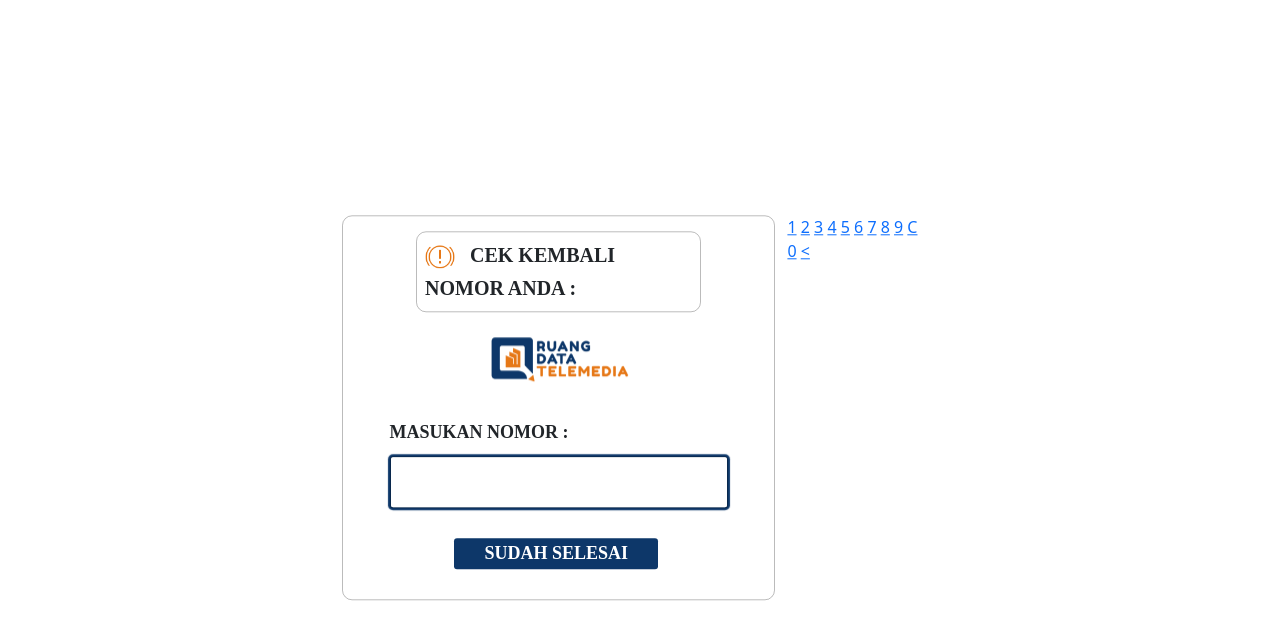
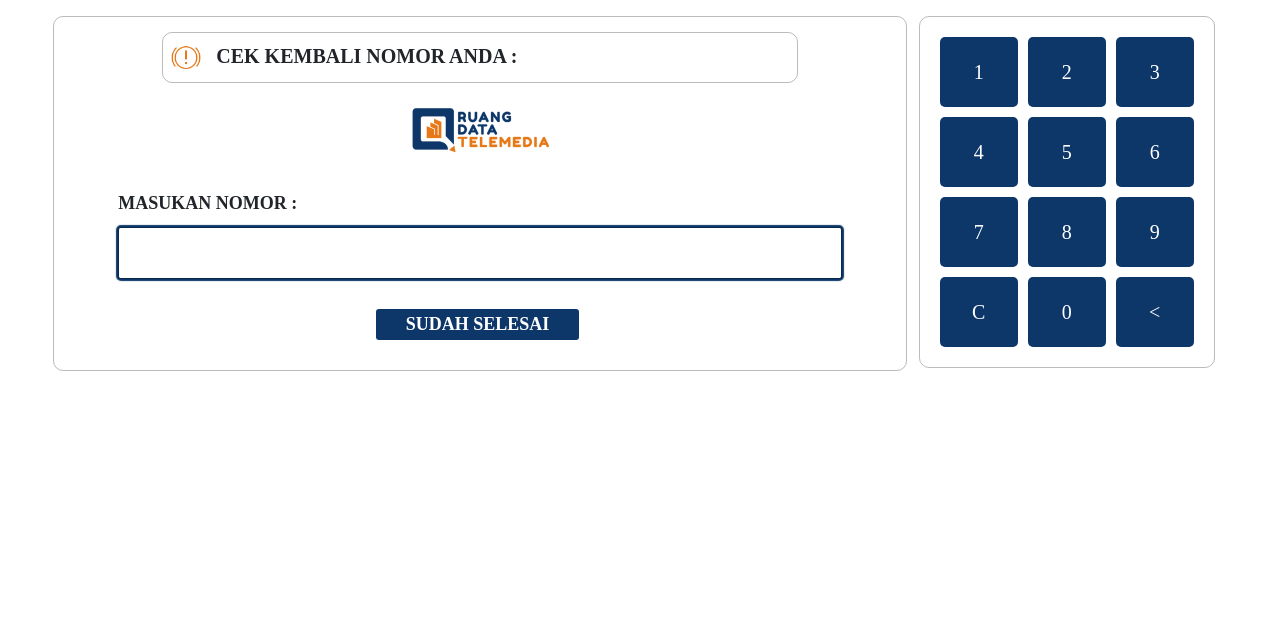
Before and after one commit to UcokPahlevi/Input-Data, a plain HTML site: page index.html in a window 1280 px wide. Drawn offline with nearby package versions, Linux system fonts and the light colour scheme; a web font is replaced by a local one.

Commit message:
Update self.css

```diff
--- a/css/self.css
+++ b/css/self.css
@@ -2,12 +2,38 @@
 @import url('https://fonts.cdnfonts.com/css/pt-sans-2');
 @import url('https://fonts.cdnfonts.com/css/barlow');
 
+.calculator {
+    border: 1px solid;
+    border-radius: 10px;
+    border-color: #00000044;
+    padding: 20px;
+    display: grid;
+    grid-template-columns: repeat(3, 1fr);
+    /* Membuat 3 kolom */
+    gap: 10px;
+    opacity: 100%;
+}
+
+.button {
+    text-decoration: none;
+    font-family: 'Barlow';
+    color: #fff;
+    background-color: #0d3769;
+    border: none;
+    padding: 20px;
+    font-size: 20px;
+    text-align: center;
+    cursor: pointer;
+    border-radius: 5px;
+}
+
+.button:hover {
+    transition: 0.3s;
+    background-color: #e67817;
+}
+
 .form-login {
-    position: absolute;
-    width: 650px;
-    top: 50%;
-    left: 50%;
-    transform: translate(-50%, -50%);
+    position: relative;
 
     .alert-area {
         margin: 0px 0px 0px 0px;
@@ -131,7 +157,7 @@
         border: 1px solid;
         border-radius: 10px;
         padding: 15px 30px 30px 30px;
-        border-color: #00000044;
+        border-color: #00000044
     }
 
     .login-row {
```
